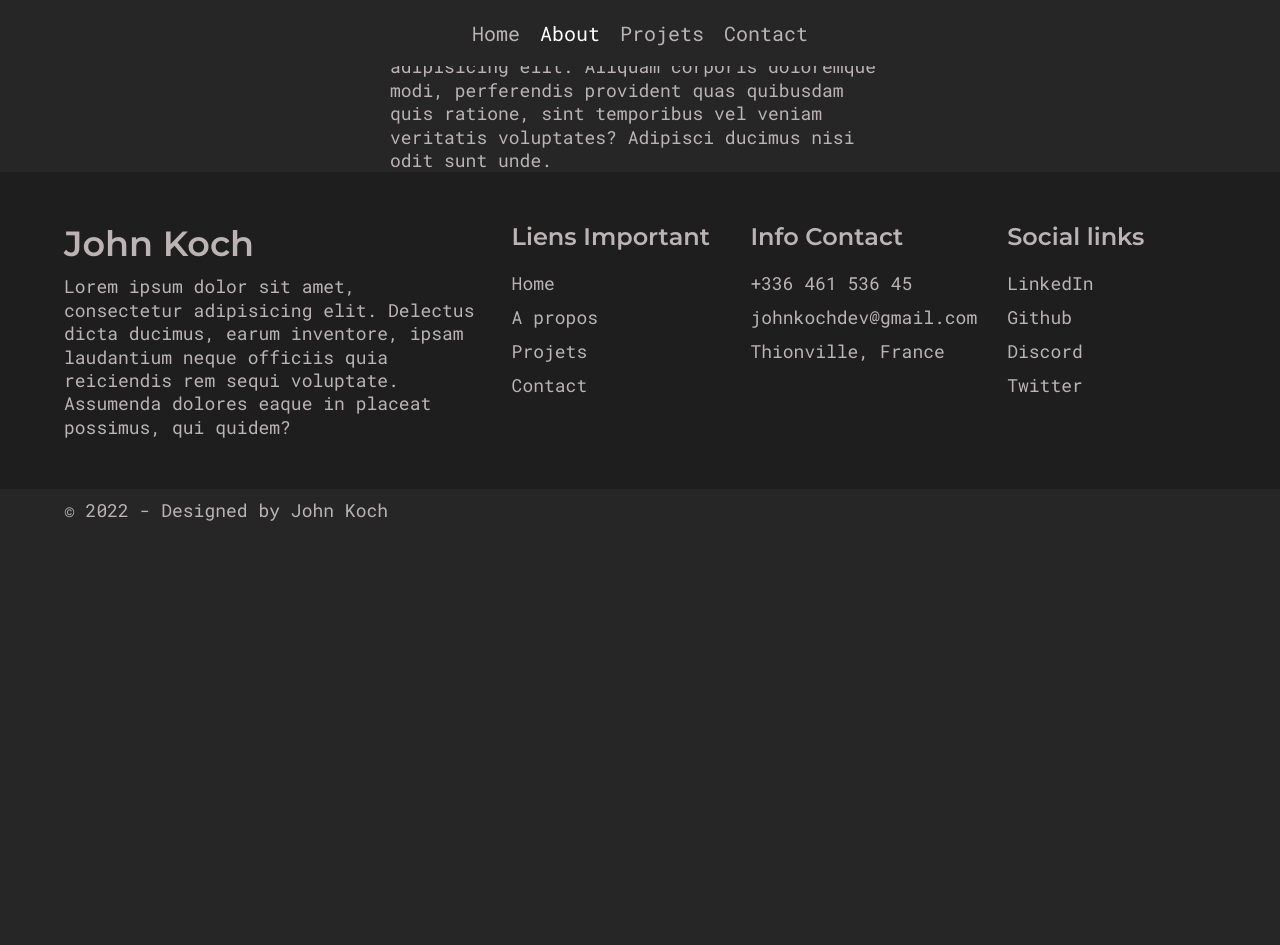
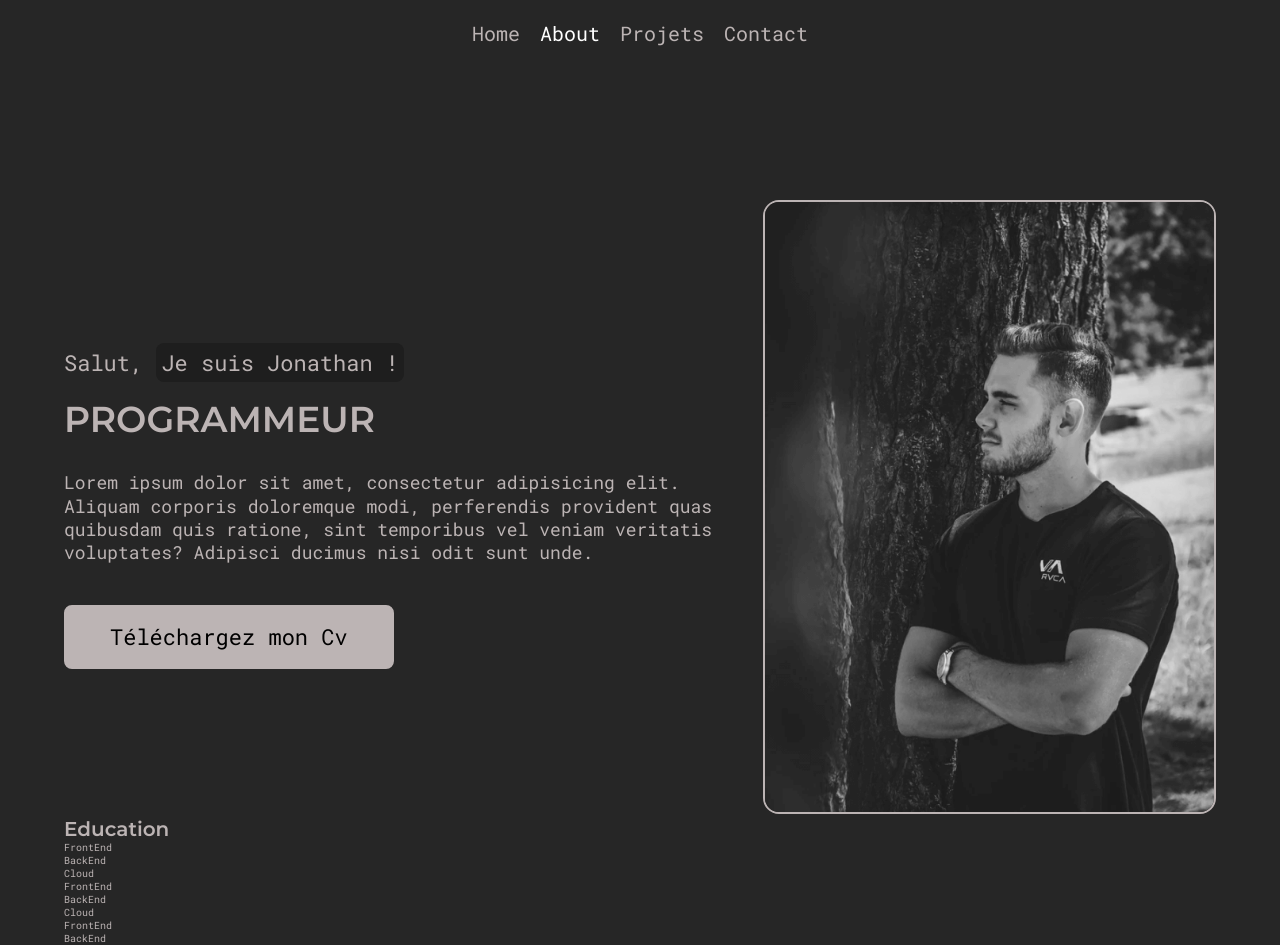
Before and after one commit to Sundaday/portfolio, a React (Create React App) app: page /About in a window 1280 px wide. Shown: the top 945 px of the page. Before the commit the page ends 800 px from the top, so only its background shows below. Built offline with nearby package versions, Linux system fonts and the light colour scheme; the HTML template or start-up script is replaced by a standard one.

Commit message:
add AboutInfoItem

```diff
--- /dev/null
+++ b/src/components/AboutInfoItem.js
@@ -0,0 +1,13 @@
+import React from 'react';
+
+export default function AboutInfoItem() {
+  return (
+    <div>
+      <ul>
+        <li>FrontEnd</li>
+        <li>BackEnd</li>
+        <li>Cloud</li>
+      </ul>
+    </div>
+  );
+}
--- a/src/components/Footer.js
+++ b/src/components/Footer.js
@@ -114,7 +114,7 @@ export default function Footer() {
         </div>
         <div className="footer__col4">
           <FooterCol
-            heading="Social links"
+            heading="Réseaux Sociaux"
             links={[
               {
                 title: 'LinkedIn',
--- a/src/pages/About.js
+++ b/src/pages/About.js
@@ -1,9 +1,54 @@
 import React from 'react';
+import styled from 'styled-components';
 import PText from '../components/PText';
+import Button from '../components/Button';
+import AboutImg from '../assets/images/about-page-img.png';
+import AboutInfoItem from '../components/AboutInfoItem';
+
+const AboutPageStyles = styled.div`
+  padding: 20rem 0 10rem 0;
+  .top-section {
+    display: flex;
+    align-items: center;
+    justify-content: center;
+    gap: 2rem;
+  }
+  .left {
+    flex: 3;
+  }
+  .right {
+    flex: 2;
+  }
+  .about__subheading {
+    font-size: 2.2rem;
+    margin-bottom: 2rem;
+    span {
+      background-color: var(--deep-dark);
+      padding: 0.5rem;
+      border-radius: 8px;
+    }
+  }
+  .about__heading {
+    font-size: 3.6rem;
+    margin-bottom: 3rem;
+  }
+  .about__info {
+    margin-bottom: 4rem;
+    .para {
+      max-width: 100%;
+    }
+  }
+  .right {
+    img {
+      border: 2px solid var(--gray-1);
+      border-radius: 1.6rem;
+    }
+  }
+`;
 
 export default function About() {
   return (
-    <div>
+    <AboutPageStyles>
       <div className="container">
         <div className="top-section">
           <div className="left">
@@ -19,9 +64,23 @@ export default function About() {
                 voluptates? Adipisci ducimus nisi odit sunt unde.
               </PText>
             </div>
+            <Button btnLink="#" btnText="Téléchargez mon Cv" />
+          </div>
+          <div className="right">
+            <img src={AboutImg} alt="John koch img" />
+          </div>
+        </div>
+        <div className="about__info__items">
+          <div className="about__info__item">
+            <h1 className="about__info___heading">Education</h1>
+            <AboutInfoItem />
+            <AboutInfoItem />
+            <AboutInfoItem />
+            <AboutInfoItem />
+            <AboutInfoItem />
           </div>
         </div>
       </div>
-    </div>
+    </AboutPageStyles>
   );
 }
```
